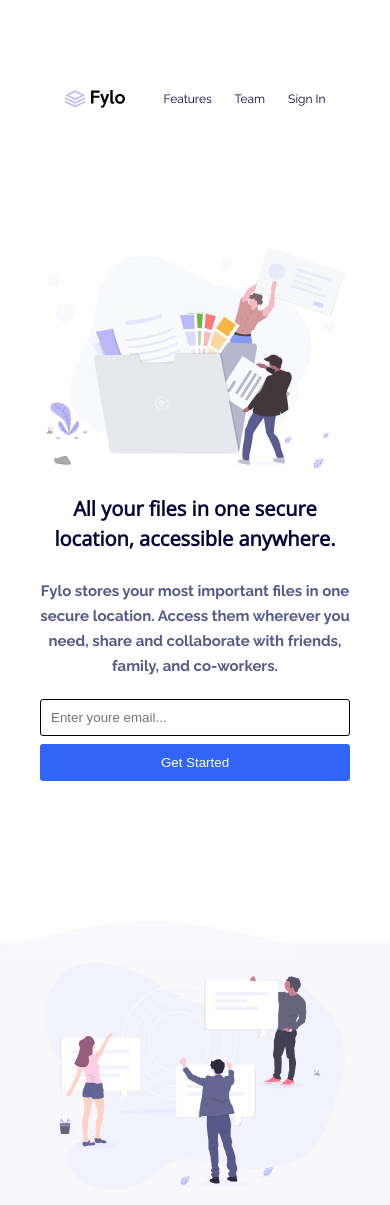
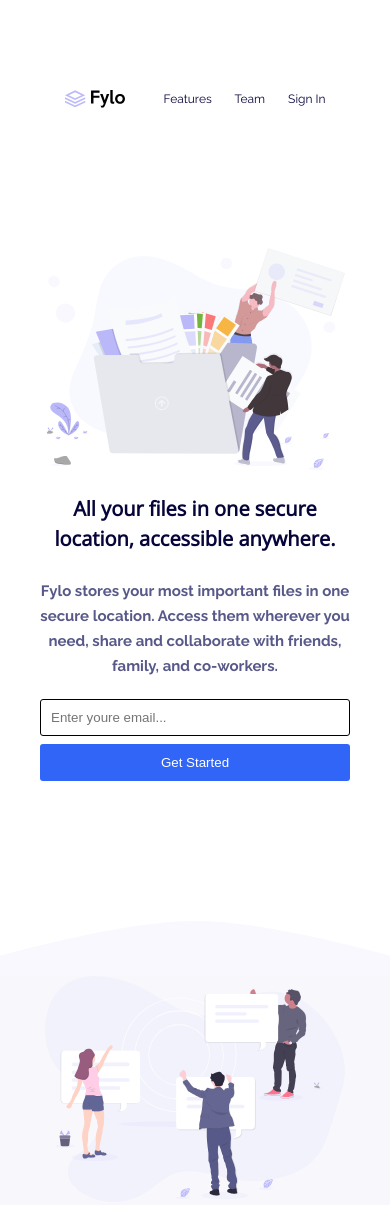
Before and after one commit to Datoie/fylo-landing-page-with-two-column-layout-master, a plain HTML site: page index.html in a window 390 px wide. Shown: the top 1205 px of the page. Drawn offline with nearby package versions, Linux system fonts and the light colour scheme.

Commit message:
correct backgournd

```diff
--- a/style.css
+++ b/style.css
@@ -254,7 +254,7 @@ ul a:hover{
 /* section 1 */
 .section-1-bg{
     width: 100%;
-    margin-bottom: -35px;
+    margin-bottom: -40px;
 }
 .section-1{
     background-color: hsl(240, 33%, 98%);
@@ -325,7 +325,9 @@ button:hover{
         display: none;
     }
     .section-1-bg-mobile{
+        margin-bottom: -20px;
         display: block;
+        width: 100%;
     }
     body{
         text-align: center;
@@ -377,9 +379,6 @@ button:hover{
     .footer-container{
         gap: 40px;
     }
-    .section-1-bg-mobile{
-        margin-bottom: -20px;
-    }
     .fa-facebook:before{
         right:  0;
     }
@@ -409,9 +408,6 @@ button:hover{
         grid-template-columns: repeat(1, 1fr);
         gap: 0;
     }
-    .section-1-bg-mobile{
-        width: 300px;
-    }
     ul{
         grid-template-columns: 1fr;
     }
@@ -440,12 +436,10 @@ button:hover{
     .section-2-text-container p{
         width: auto;
         padding: 20px;
-
     }
     header,article,.section-1,.section-2{
         width: 100%;
         padding: 20px;
-
     }
     article img{
         width: 300px;
```
